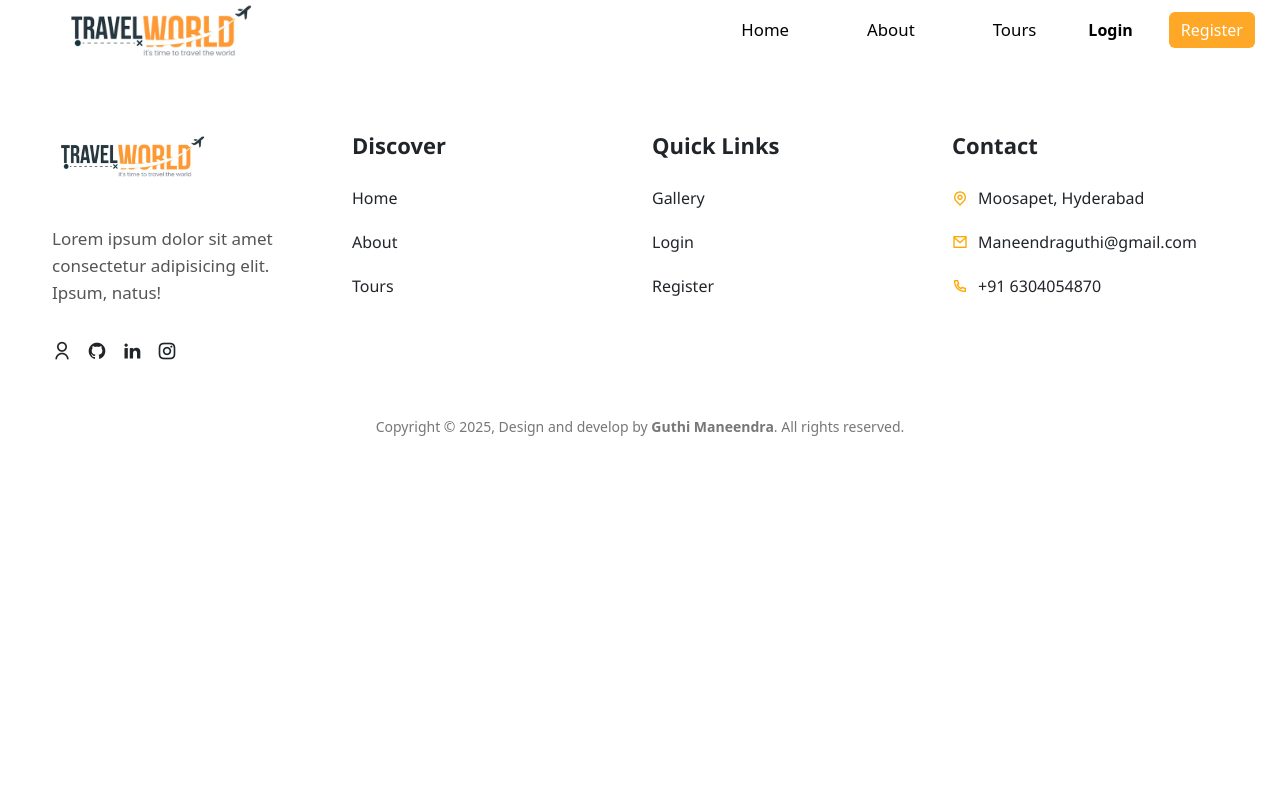
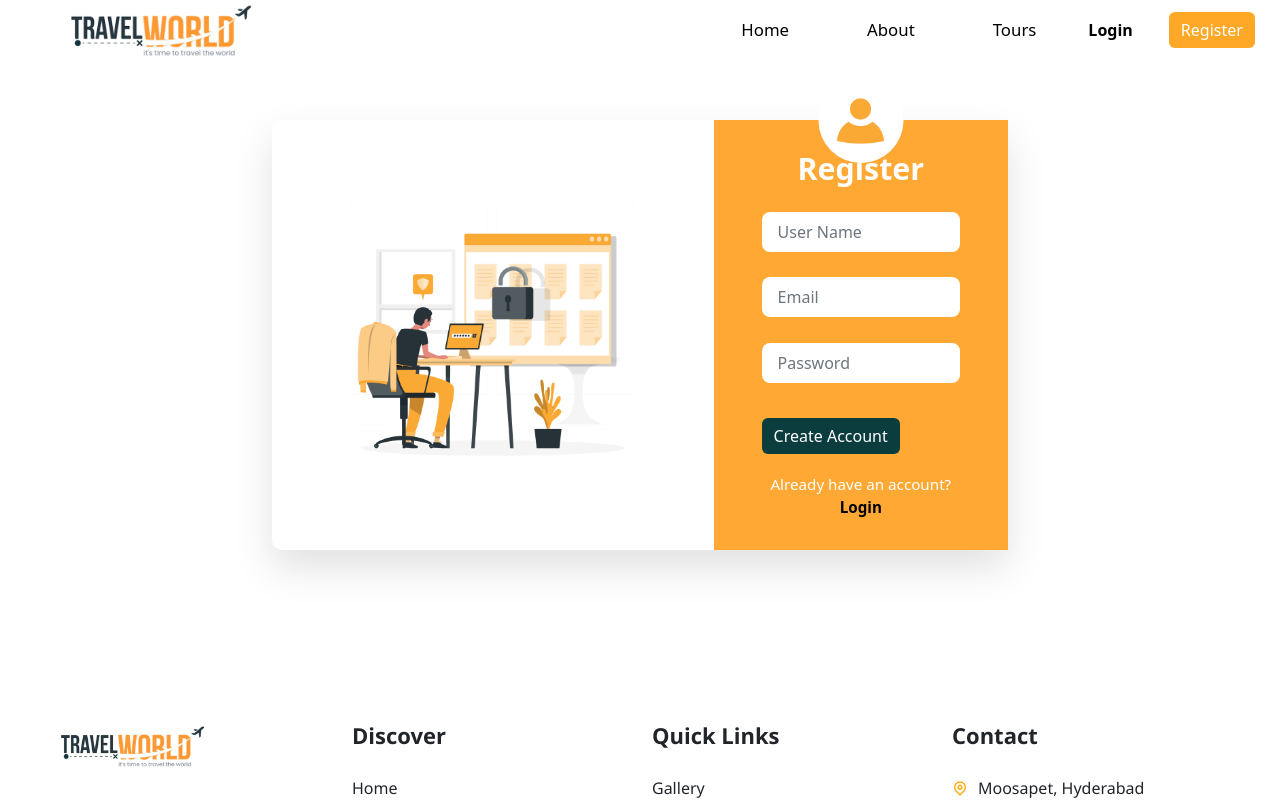
Before and after one commit to GuthiManeendra/Travel-Tour-----, a React (Vite) app: page /register in a window 1280 px wide. Shown: the top 800 px of the page. Built offline with nearby package versions, Linux system fonts and the light colour scheme.

Commit message:
Add Register page with form handling and styles

```diff
--- a/src/Components/routers/Routers.jsx
+++ b/src/Components/routers/Routers.jsx
@@ -2,6 +2,7 @@ import { Route, Routes } from "react-router-dom"
 import Home from "../../pages/Home"
 import Tours from '../../pages/Tours';
 import Login from "../../pages/Login";
+import Register from "../../pages/Register";
 
 
 export const Routers=()=>{
@@ -13,6 +14,7 @@ export const Routers=()=>{
             <Route path="/home" element={<Home/>}/>
             <Route path='/tours' element={<Tours/> } />
             <Route path='/login' element={<Login/> } />
+            <Route path='/register' element={<Register/> } />
 
         </Routes>
 
--- /dev/null
+++ b/src/pages/Register.jsx
@@ -0,0 +1,103 @@
+import React, { useState, useContext } from "react";
+import "../styles/login.css";
+import { Container, Row, Col, Form, FormGroup, Button } from "reactstrap";
+import registerImg from "../assets/images/register.png";
+import userIcon from "../assets/images/user.png";
+import { AuthContext } from "../context/AuthContext";
+import { BASE_URL } from "../utils/config";
+import { Link, useNavigate } from "react-router-dom";
+
+const Register = () => {
+  const [credentials, setCredentials] = useState({
+    username: undefined,
+    email: undefined,
+    password: undefined,
+  });
+  const { dispatch } = useContext(AuthContext);
+  const navigate = useNavigate();
+
+  const handleChange = (e) => {
+    setCredentials((prev) => ({ ...prev, [e.target.id]: e.target.value }));
+  };
+
+  const handleClick = async (e) => {
+    e.preventDefault();
+    try {
+      const res = await fetch(`${BASE_URL}/auth/register`, {
+        method: "POST",
+        headers: { "Content-type": "application/json" },
+        body: JSON.stringify(credentials),
+      });
+      const result = await res.json();
+      if (!result.ok) alert(result.message);
+
+      dispatch({ type: "REGISTER_SUCCESS" });
+      navigate("/login");
+    } catch (e) {
+      alert(e.message);
+    }
+  };
+
+  return (
+    <section>
+      <Container>
+        <Row>
+          <Col lg="8" className="m-auto">
+            <div className="login__container d-flex justify-content-between">
+              <div className="login__img">
+                <img src={registerImg} alt="" />
+              </div>
+
+              <div className="login__form">
+                <div className="user">
+                  <img src={userIcon} alt="" />
+                </div>
+                <h2>Register</h2>
+                <Form onSubmit={handleClick}>
+                  <FormGroup>
+                    <input
+                      type="text"
+                      placeholder="User Name"
+                      required
+                      id="username"
+                      onChange={handleChange}
+                    />
+                  </FormGroup>
+                  <FormGroup>
+                    <input
+                      type="email"
+                      placeholder="Email"
+                      required
+                      id="email"
+                      onChange={handleChange}
+                    />
+                  </FormGroup>
+                  <FormGroup>
+                    <input
+                      type="password"
+                      placeholder="Password"
+                      required
+                      id="password"
+                      onChange={handleChange}
+                    />
+                  </FormGroup>
+                  <Button
+                    className="btns secondary__btn auth__btn"
+                    type="submit"
+                  >
+                    Create Account
+                  </Button>
+                </Form>
+                <p>
+                  Already have an account? <Link to="/login">Login</Link>
+                </p>
+              </div>
+            </div>
+          </Col>
+        </Row>
+      </Container>
+    </section>
+  );
+};
+
+export default Register;
```
